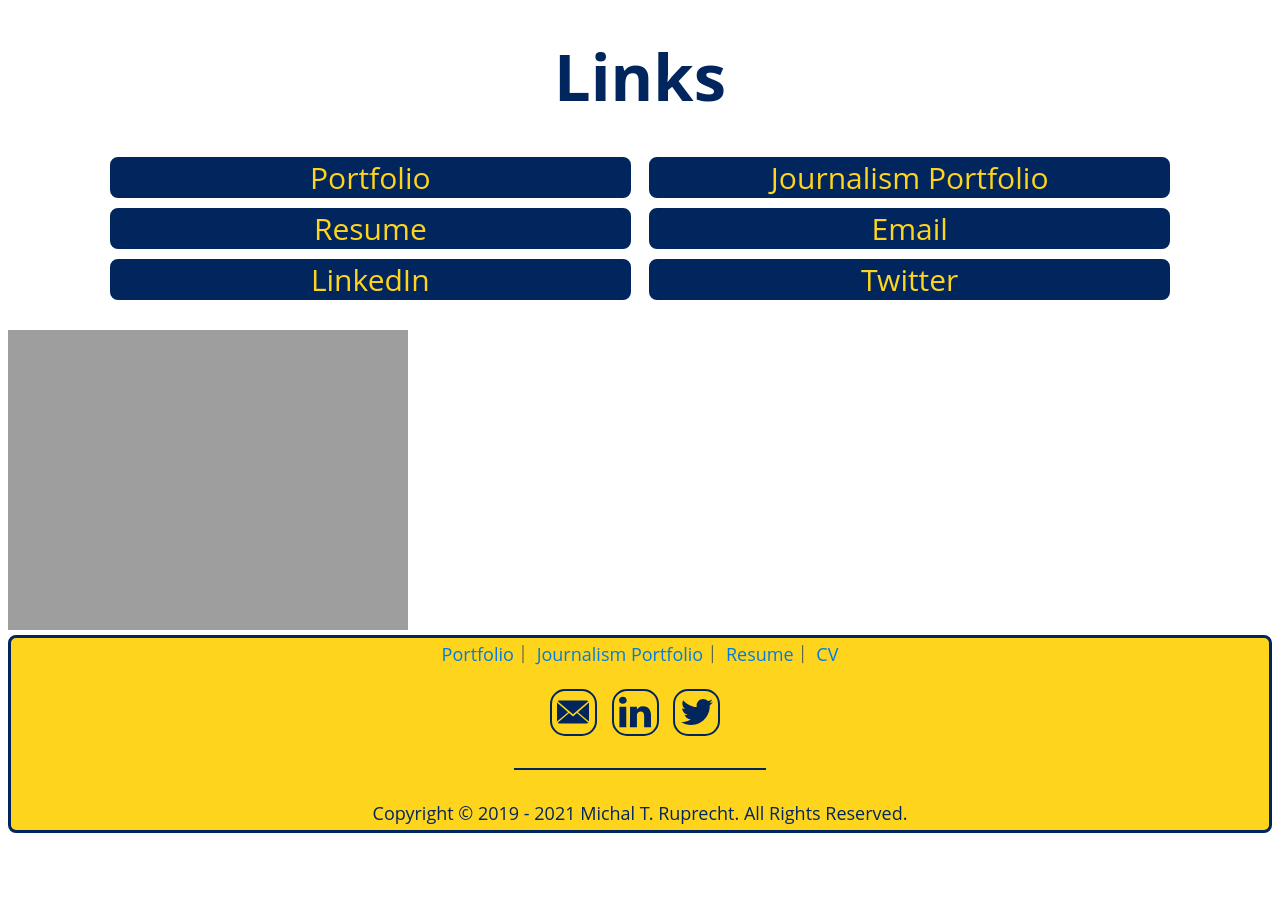
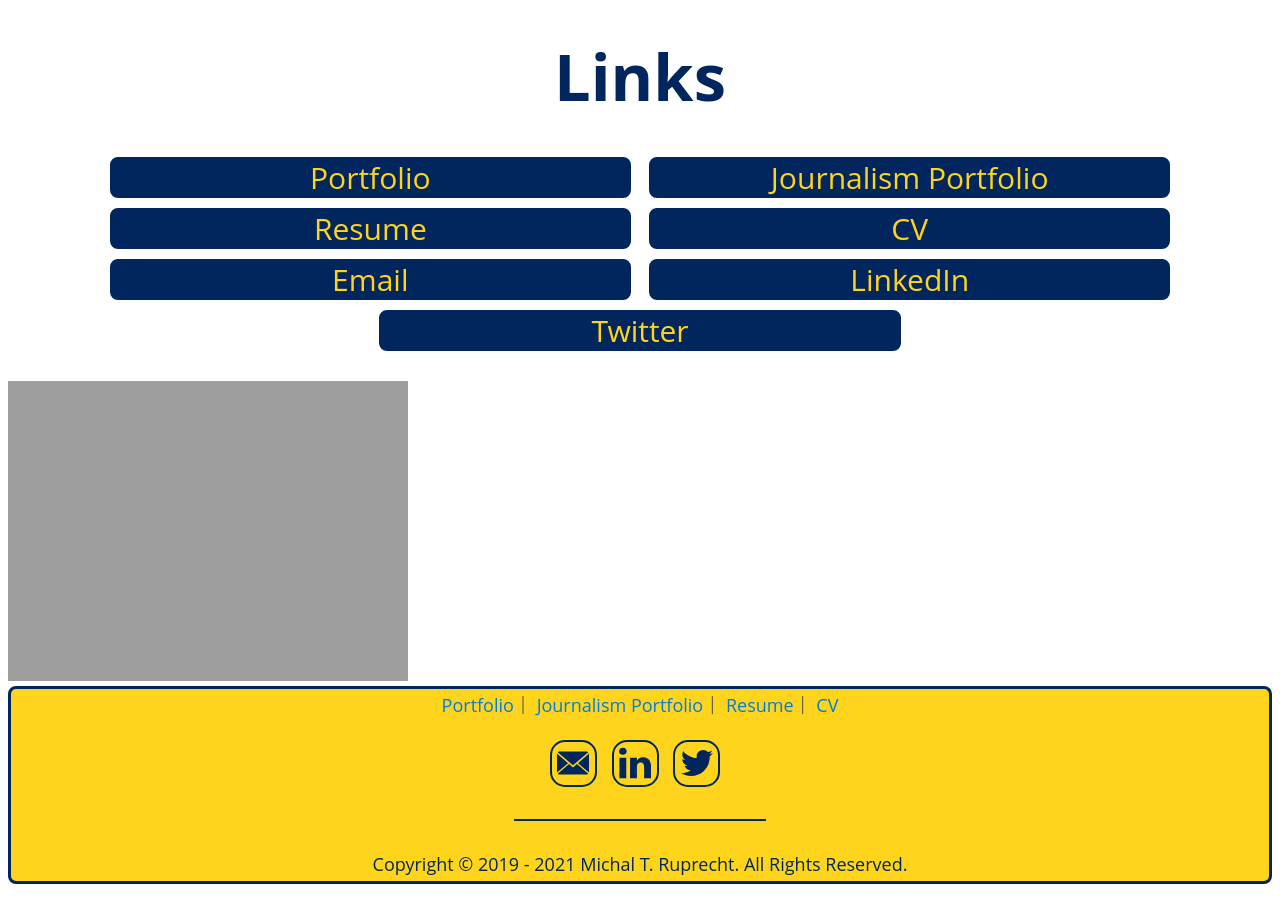
Before and after one commit to MichalRuprecht/michalruprecht.github.io, a Jekyll site: the page built from pages/social.html, in a window 1280 px wide. Built offline with Jekyll 4.4.1, drawn with Linux system fonts in a browser that asks for light colours.

Commit message:
Update social.html

```diff
--- a/pages/social.html
+++ b/pages/social.html
@@ -13,6 +13,7 @@ title: Social - Michal Ruprecht
         <a class="collegebuttonsocial" href="https://MichalRuprecht.com" target="_blank">Portfolio</a>
         <a class="collegebuttonsocial" href="https://michalruprecht.com/pages/journalism" target="_blank">Journalism Portfolio</a>
         <a class="collegebuttonsocial" href="http://Resume.MichalRuprecht.com" target="_blank">Resume</a>
+        <a class="collegebuttonsocial" href="http://cv.MichalRuprecht.com" target="_blank">CV</a>
         <a class="collegebuttonsocial" href="mailto:me@michalruprecht.com" target="_blank">Email</a>
         <a class="collegebuttonsocial" href="https://www.linkedin.com/in/michalruprecht/" target="_blank">LinkedIn</a>
         <a  class="collegebuttonsocial" href="https://twitter.com/michalruprecht" target="_blank">Twitter</a>
```
